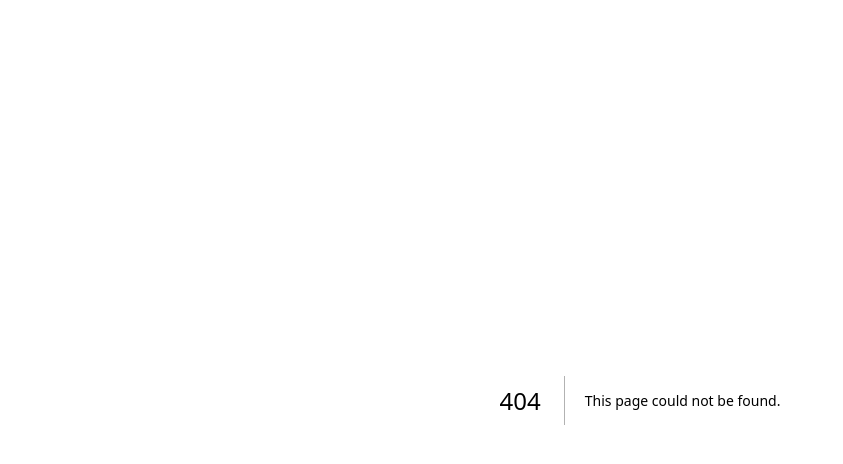
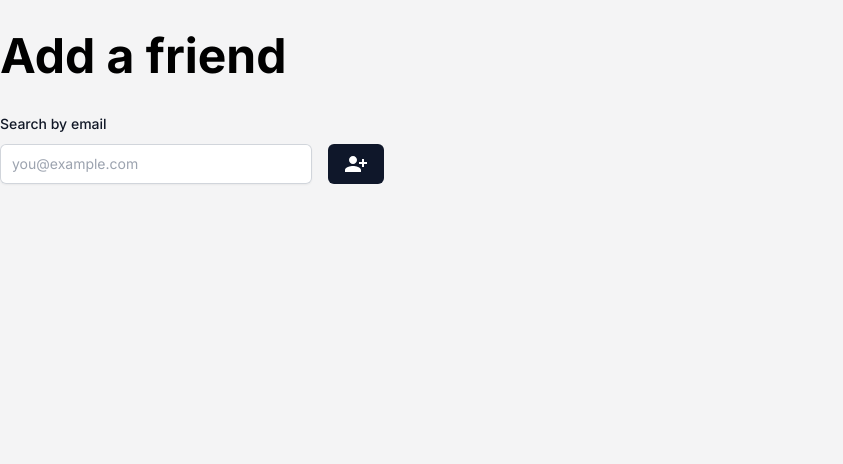
Before and after one commit to yungnegev/realtime-chat, a Next.js app: page /dashboard/add in a window 1280 px wide. Before the commit this address had no page. Shown: the top 464 px of the page, without its empty margins (0-843 px from the left). Built offline with nearby package versions, Linux system fonts and the light colour scheme.

Commit message:
Hook form and zod validation, addFriend() frontend

```diff
--- /dev/null
+++ b/src/app/(dashboard)/dashboard/add/page.tsx
@@ -0,0 +1,12 @@
+import AddFriendButton from "@/components/AddFriendButton"
+
+const Add = () => {
+  return (
+    <main className='pt-8'>
+        <h2 className='font-bold text-5xl mb-8'>Add a friend</h2>
+        <AddFriendButton />
+    </main>
+  )
+}
+
+export default Add
--- a/src/app/dashboard/page.tsx
+++ b/src/app/(dashboard)/dashboard/page.tsx
@@ -1,6 +1,5 @@
 import { authOptions } from '@/lib/auth'
 import { getServerSession } from 'next-auth'
-import { FC } from 'react'
 
 interface pageProps {}
 
--- /dev/null
+++ b/src/components/AddFriendButton.tsx
@@ -0,0 +1,96 @@
+'use client'
+
+import { addFriendValidator } from '@/lib/validations/add-friend'
+import Button from './ui/Button'
+import { MdPersonAddAlt1 } from 'react-icons/md'
+import axios, { AxiosError } from 'axios'
+import { useState } from 'react'
+import { z } from 'zod'
+import { useForm } from 'react-hook-form'
+import { zodResolver } from '@hookform/resolvers/zod'
+
+const AddFriendButton = () => {
+
+  // this makes sure that the type of the form data (an inbuilt js object for working with forms) is the same as the type of the validator
+  type FormData = z.infer<typeof addFriendValidator>
+
+  // deconstructing the useForm hook, which returns a bunch of stuff, but we only need these four things
+  // register is a function that registers the input fields with the form
+  // zodResolver is a function that validates the input fields with the validator ({we pass it in as an argument})
+  const {
+    register,
+    handleSubmit,
+    setError,
+    formState: { errors },
+  } = useForm<FormData>({
+    resolver: zodResolver(addFriendValidator)
+  })
+
+  const [showSuccessState, setShowSuccessState] = useState<boolean>(false)
+
+  // on submit we will run this async funciton
+  const addFriend = async (email: string) => {
+    try {
+        // we take email from the argument and pass it into the validator
+        // if it is valid, then we will get the validated email back
+        // and use the validated email to make the post request
+        const validatedEmail = addFriendValidator.parse({ email })
+
+        await axios.post('/api/friends/add', {
+            email: validatedEmail,
+        })
+
+        setShowSuccessState(true)
+    } catch (error) {
+        // if the error is a zod error, then we will set the error message to the error message
+        if (error instanceof z.ZodError) {
+            setError('email', {message: error.message})
+            return
+        }
+        // if the error is an axios error, then we will set the error message to the response . error data
+        if (error instanceof AxiosError) {
+            setError('email', {message: error.response?.data})
+            return
+        }
+        // if its neither of the above, then something general went wrong
+        setError('email', {message: 'Something went wrong'})
+    }
+  }
+
+  // this function will receive the form data from the react-hook-form handleSubmit() function
+  // which in turn will run the addFriend function with just the email from the data, a sort of middle step, not necessarily very necessary :)
+  const onSubmit = (data: FormData) => {
+    addFriend(data.email)
+  }
+
+  return (
+    <form onSubmit={handleSubmit(onSubmit)} className='max-w-sm'>
+        <label
+            className='block text-sm font-medium leading-6 text-gray-900'
+            htmlFor='email'
+            >
+                Search by email
+        </label>
+        <div className='mt-2 flex gap-4'>
+            <input
+                {...register('email')}
+                placeholder='you@example.com'
+                type='text'
+                className='block w-full rounded-md border-0 py-1.5 text-gray-900 shadow-sm ring-1 ring-inset
+                         ring-gray-300 placeholder:text-gray-400 focus:ring-inset focus:ring-indigo-600
+                           sm:text-sm  sm:leading-6'
+            />
+            <Button>
+                <MdPersonAddAlt1 size={24} />
+            </Button>
+        </div>
+        {/* if there is an error, then we will show the error message */}
+        <span className='mt-1 text-sm text-red-600'>{ errors.email?.message }</span>
+        {   // if showSuccessState is true, then we will show the success message
+            showSuccessState && <span className='mt-1 text-sm text-green-600'>Friend added!</span>
+        }
+    </form>
+  )
+}
+
+export default AddFriendButton
--- /dev/null
+++ b/src/lib/validations/add-friend.ts
@@ -0,0 +1,6 @@
+import { z } from 'zod'
+
+// Define a validation schema using zod, a TypeScript-first schema validation library
+export const addFriendValidator = z.object({
+    email: z.string().email(),
+})
--- a/tailwind.config.js
+++ b/tailwind.config.js
@@ -14,5 +14,5 @@
       },
     },
   },
-  plugins: [],
+  plugins: [require('@tailwindcss/forms')],
 }
```
Also changed, not shown: package.json (+6 -1 lines), 1 other file (tests, documents, lock files or other folders).
